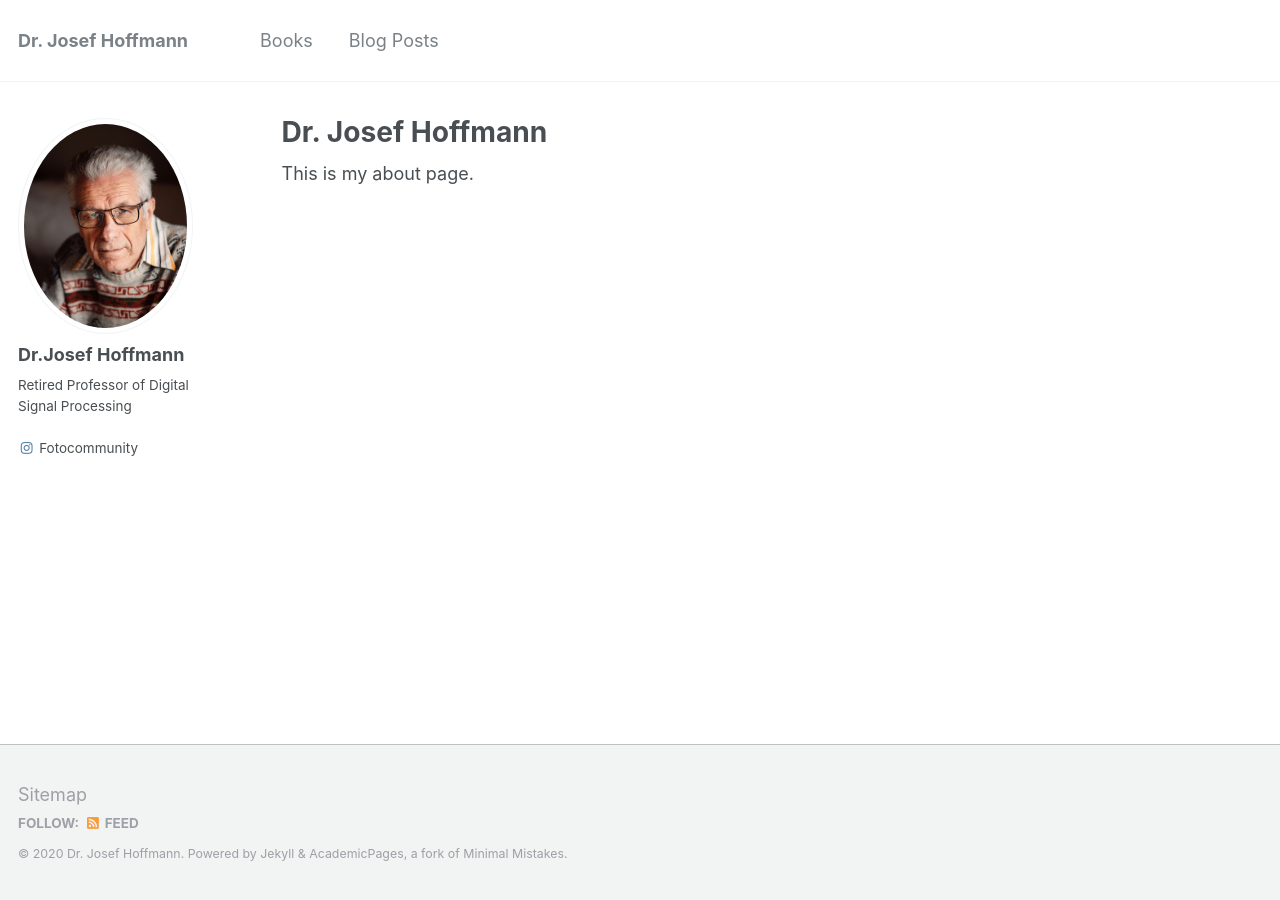
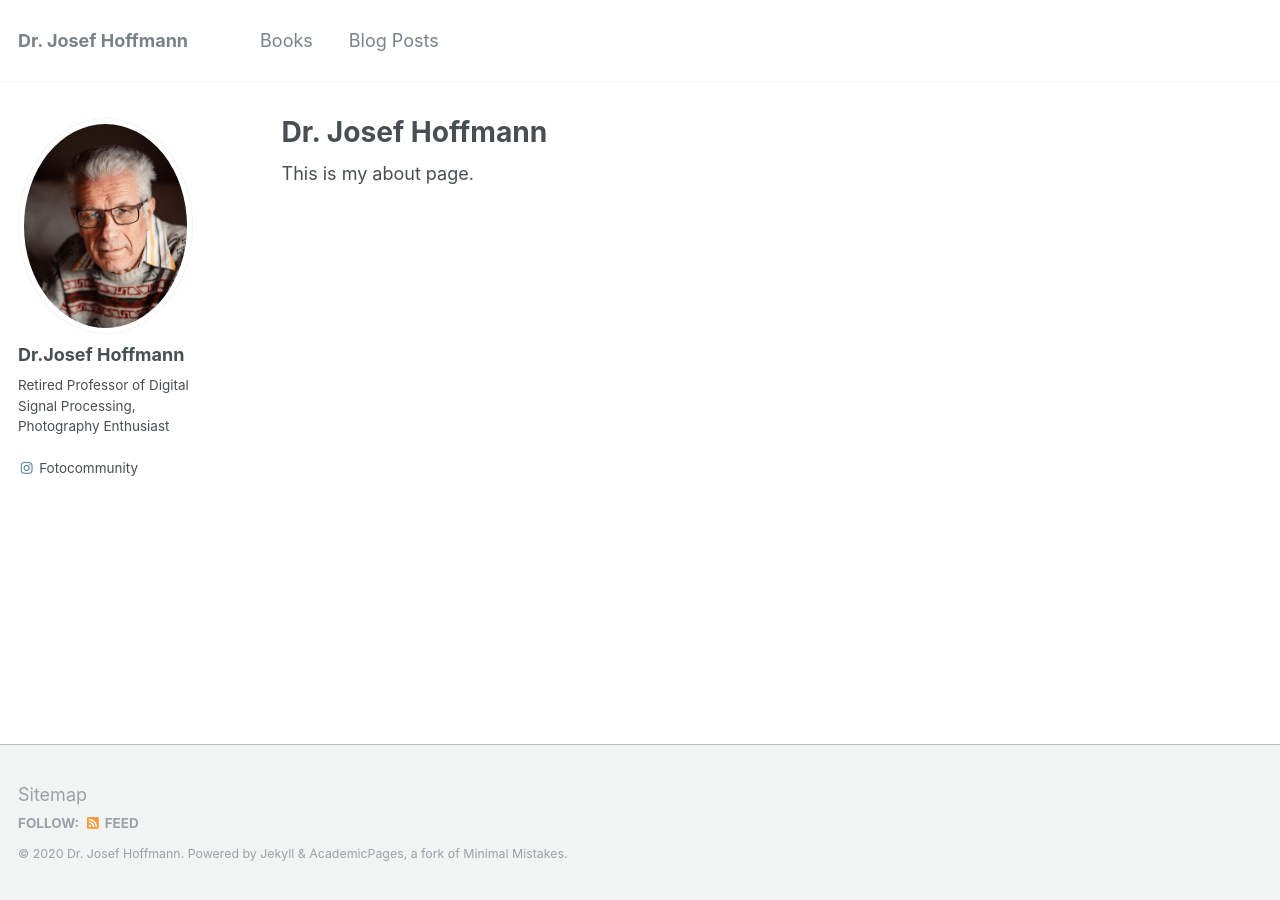
Before and after one commit to uwedeportivo/josef, a Jekyll site: the page built from _pages/about.md, in a window 1280 px wide. Built offline with Jekyll 4.4.1, drawn with Linux system fonts in a browser that asks for light colours.

Commit message:
Update _config.yml

```diff
--- a/_config.yml
+++ b/_config.yml
@@ -53,7 +53,7 @@ atom_feed:
 author:
   name             : "Dr.Josef Hoffmann"
   avatar           : "josef.jpeg"
-  bio              : "Retired Professor of Digital Signal Processing"
+  bio              : "Retired Professor of Digital Signal Processing, Photography Enthusiast"
   fotocommunity    : 708133
 
 # Reading Files
```
